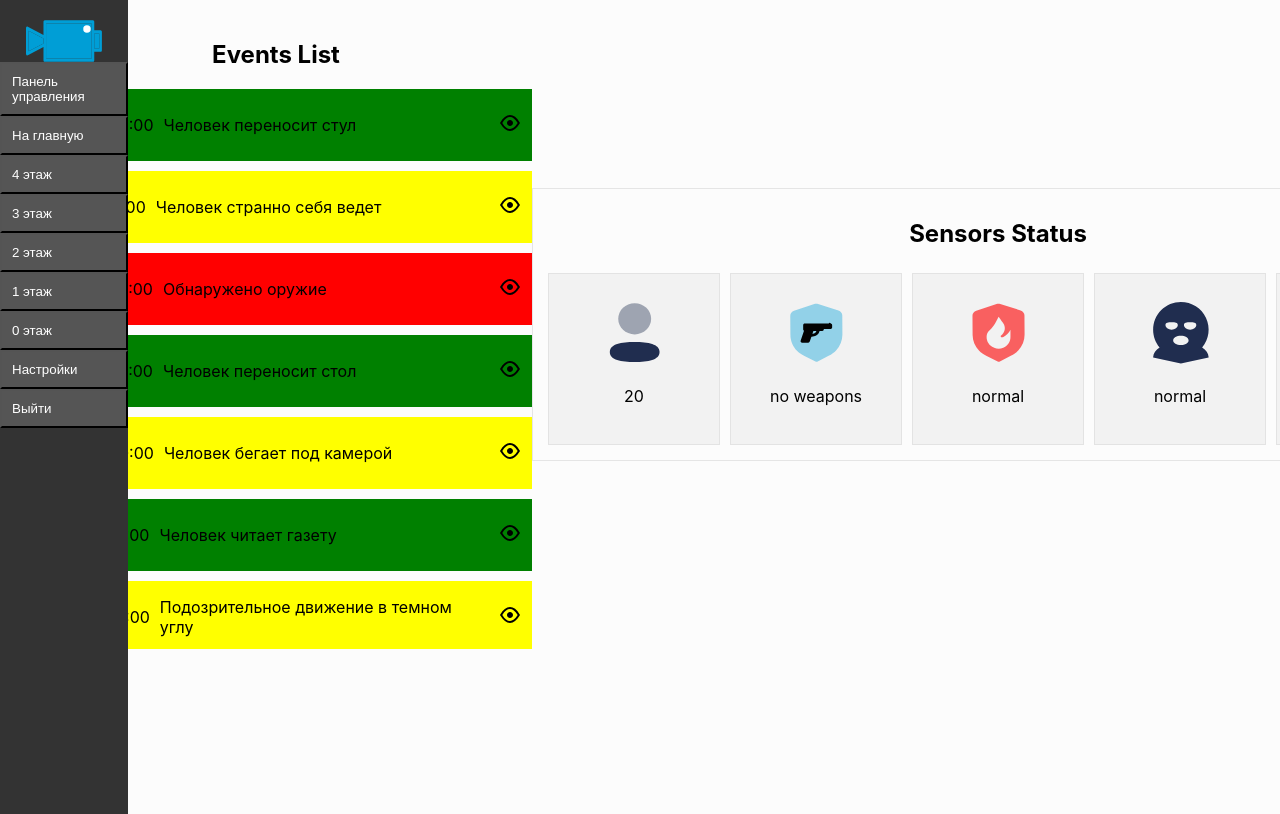
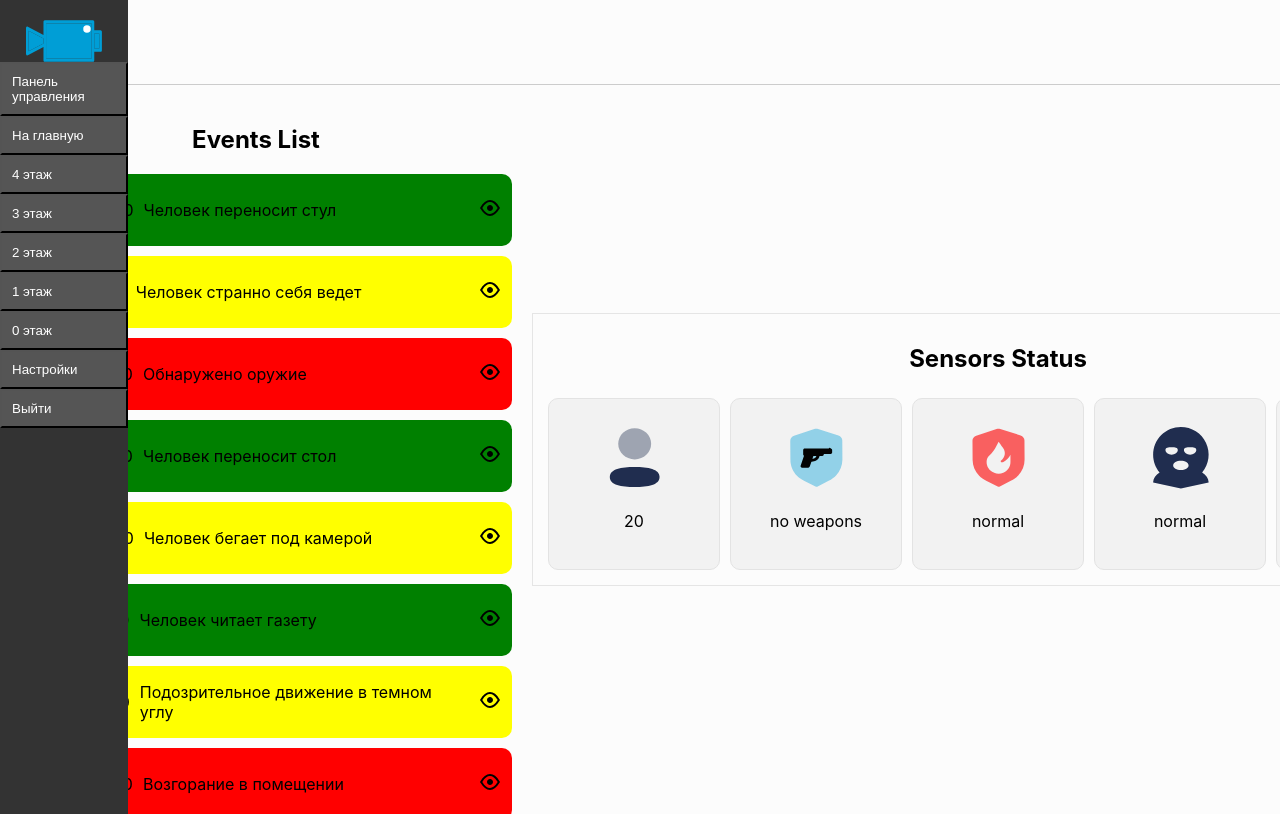
Before and after one commit to sngflu/videoanalytics, a React (Vite) app: page /main in a window 1280 px wide. Shown: the top 814 px of the page. Built offline with nearby package versions, Linux system fonts and the light colour scheme.

Commit message:
added header, stylized events and sensors

```diff
--- a/src/components/sections/events/event.jsx
+++ b/src/components/sections/events/event.jsx
@@ -19,7 +19,14 @@ const Event = ({ event }) => {
     const eventStyle = getEventStyle(eventType);
 
     return (
-        <div style={{ display: "flex", alignItems: "center", ...eventStyle, padding: "10px", marginBottom: "10px" }}>
+        <div style={{
+            ...eventStyle,
+            display: "flex",
+            alignItems: "center",
+            padding: "10px",
+            marginBottom: "10px",
+            borderRadius: "10px"
+        }}>
             <p>{floor} этаж {time}</p>
             <p style={{ flex: 1, margin: "0 10px" }}>{description}</p>
             <a href={cameraLink} target="_blank" rel="noopener noreferrer">
--- a/src/components/sections/events/eventsList.jsx
+++ b/src/components/sections/events/eventsList.jsx
@@ -17,7 +17,7 @@ const EventsList = () => {
     return (
         <div >
             <h2 style={{ textAlign: 'center' }}>Events List</h2>
-            <div style={{ maxHeight: '70vh', width: '40vw', overflowY: 'auto' }}>
+            <div style={{ maxHeight: '80vh', width: '40vw', overflowY: 'auto' }}>
                 {events.map((event) => (
                     <Event key={event.time} event={event} />
                 ))}
--- /dev/null
+++ b/src/components/sections/header/header.jsx
@@ -0,0 +1,24 @@
+import { Link } from 'react-router-dom';
+import cat from '../../../assets/cat.jpg'
+
+const Header = () => {
+    return (
+        <div style={{
+            display: 'flex',
+            justifyContent: 'space-between',
+            padding: '15px',
+            borderBottom: '1px solid #ccc'
+        }}>
+            <div>
+
+            </div>
+            <div>
+                <Link to="/settings">
+                    <img src={cat} alt="User Avatar" style={{ borderRadius: '50%', width: '50px', height: '50px' }} />
+                </Link>
+            </div>
+        </div>
+    );
+};
+
+export default Header;
--- a/src/components/sections/mainPage/mainPage.css
+++ b/src/components/sections/mainPage/mainPage.css
@@ -1,5 +1,12 @@
+.main-content-container {
+    flex: 1;
+    display: flex;
+    flex-direction: column;
+}
+
 .main-page {
     display: flex;
+    height: 100vh;
 }
 
 .navbar-container {
@@ -11,25 +18,35 @@
     width: 10vw;
 }
 
+.header-container,
 .content-container {
-    flex: 1;
     display: flex;
-    padding: 20px;
-    transition: padding-left 0.3s ease;
+    flex-direction: column;
 }
 
-.events-container {
+.header-container {
+    margin-bottom: 20px;
+}
+
+.content-container {
+    display: flex;
     flex: 1;
+    flex-direction: row;
+}
+
+.events-container,
+.sensors-container {
+    flex: 1;
+    margin-right: 20px;
+}
+
+.events-container,
+.sensors-container {
     display: flex;
     flex-direction: column;
     align-items: center;
 }
 
 .sensors-container {
-    flex: 1;
-    display: flex;
-    flex-direction: column;
-    align-items: center;
     justify-content: center;
-    align-items: center;
 }
--- a/src/components/sections/mainPage/mainPage.jsx
+++ b/src/components/sections/mainPage/mainPage.jsx
@@ -1,4 +1,5 @@
 import { useState } from 'react';
+import Header from '../header/header';
 import Navbar from '../navbar/navbar';
 import EventsList from '../events/eventsList';
 import SensorsStatus from '../sensors/sensorsStatus';
@@ -12,12 +13,17 @@ const MainPage = () => {
             <div className="navbar-container">
                 <Navbar setIsNavbarOpen={setIsNavbarOpen} />
             </div>
-            <div className="content-container">
-                <div className="events-container">
-                    <EventsList />
+            <div className="main-content-container">
+                <div className="header-container">
+                    <Header />
                 </div>
-                <div className="sensors-container">
-                    <SensorsStatus />
+                <div className="content-container">
+                    <div className="events-container">
+                        <EventsList />
+                    </div>
+                    <div className="sensors-container">
+                        <SensorsStatus />
+                    </div>
                 </div>
             </div>
         </div>
--- a/src/components/sections/sensors/sensor.jsx
+++ b/src/components/sections/sensors/sensor.jsx
@@ -16,7 +16,20 @@ const Sensor = ({ sensor }) => {
     };
 
     return (
-        <div style={{ display: 'flex', border: '1px solid #e3e3e3', backgroundColor: '#f2f2f2', padding: '10px', margin: '5px', textAlign: 'center', width: '150px', height: '150px', flexDirection: 'column', justifyContent: 'center', alignItems: 'center' }}>
+        <div style={{
+            display: 'flex',
+            border: '1px solid #e3e3e3',
+            backgroundColor: '#f2f2f2',
+            padding: '10px',
+            margin: '5px',
+            textAlign: 'center',
+            width: '150px',
+            height: '150px',
+            flexDirection: 'column',
+            justifyContent: 'center',
+            alignItems: 'center',
+            borderRadius: '10px'
+        }}>
             <img src={images[type]} alt={type} style={{ width: '75px', height: '75px' }} />
             <p>{value}</p>
         </div>
```
Also changed, not shown: src/components/sections/navbar/navbar.jsx (+9 -2 lines), src/assets/cat.jpg (added).
